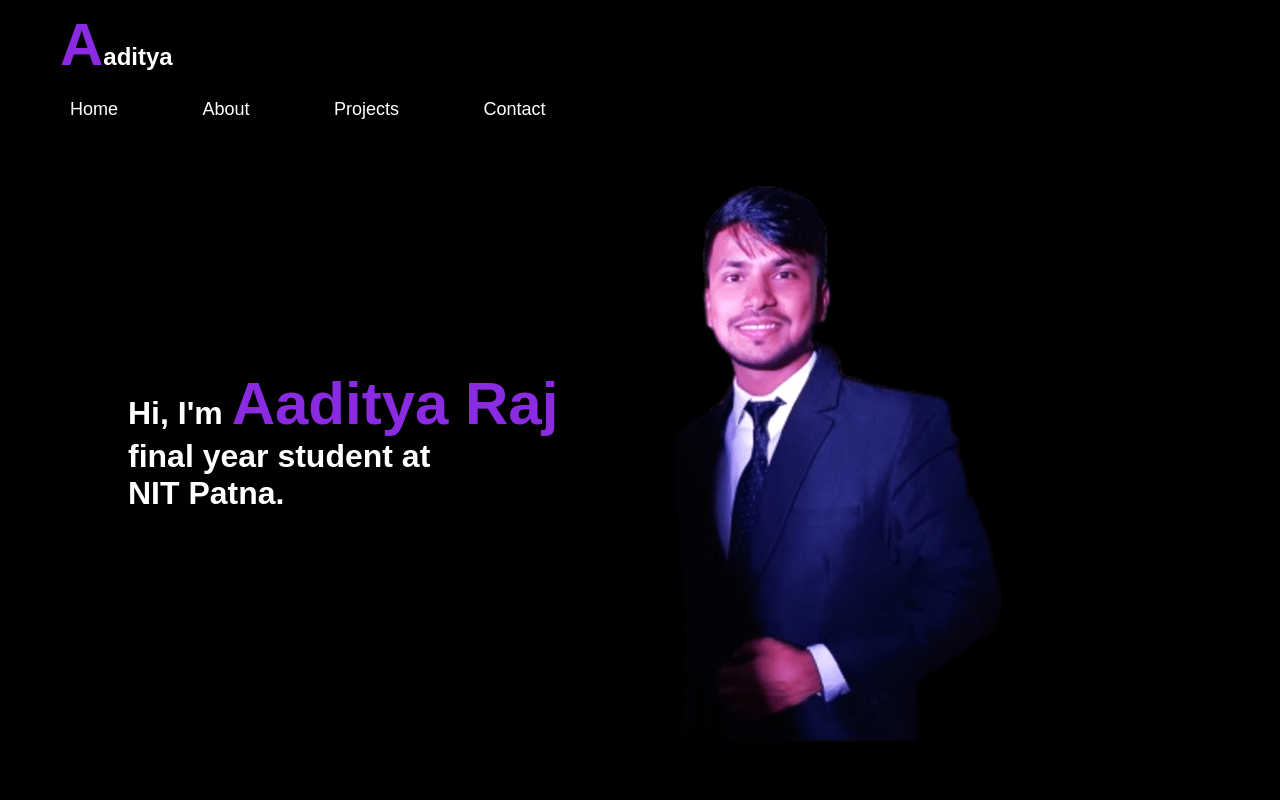
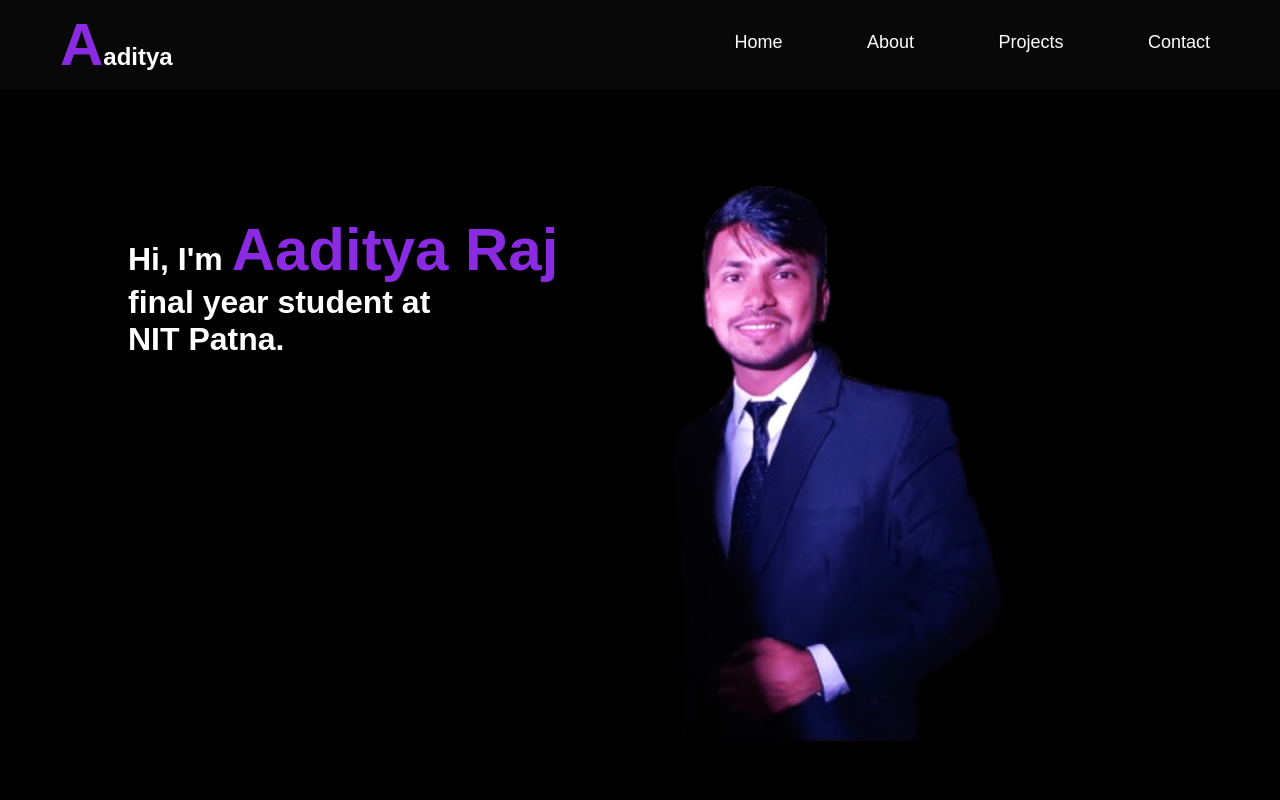
Before and after one commit to aaditya482/Portfolio, a plain HTML site: page index.html in a window 1280 px wide. Shown: the top 800 px of the page. Drawn offline with Linux system fonts and the light colour scheme.

Commit message:
Update style.css

```diff
--- a/style.css
+++ b/style.css
@@ -37,15 +37,20 @@ body {
 
 #navbar {
     width: 100%;
-    overflow: hidden;
+    /* overflow: hidden; */
     padding: 10px 30px;
 }
 
 nav {
+    position: fixed;
+    width: 100%;
+    background-color: #080808;
+}
+
+nav .box {
     display: flex;
     align-items: center;
     justify-content: space-between;
-    flex-wrap: wrap;
 }
 
 #navbar h1 {
```
